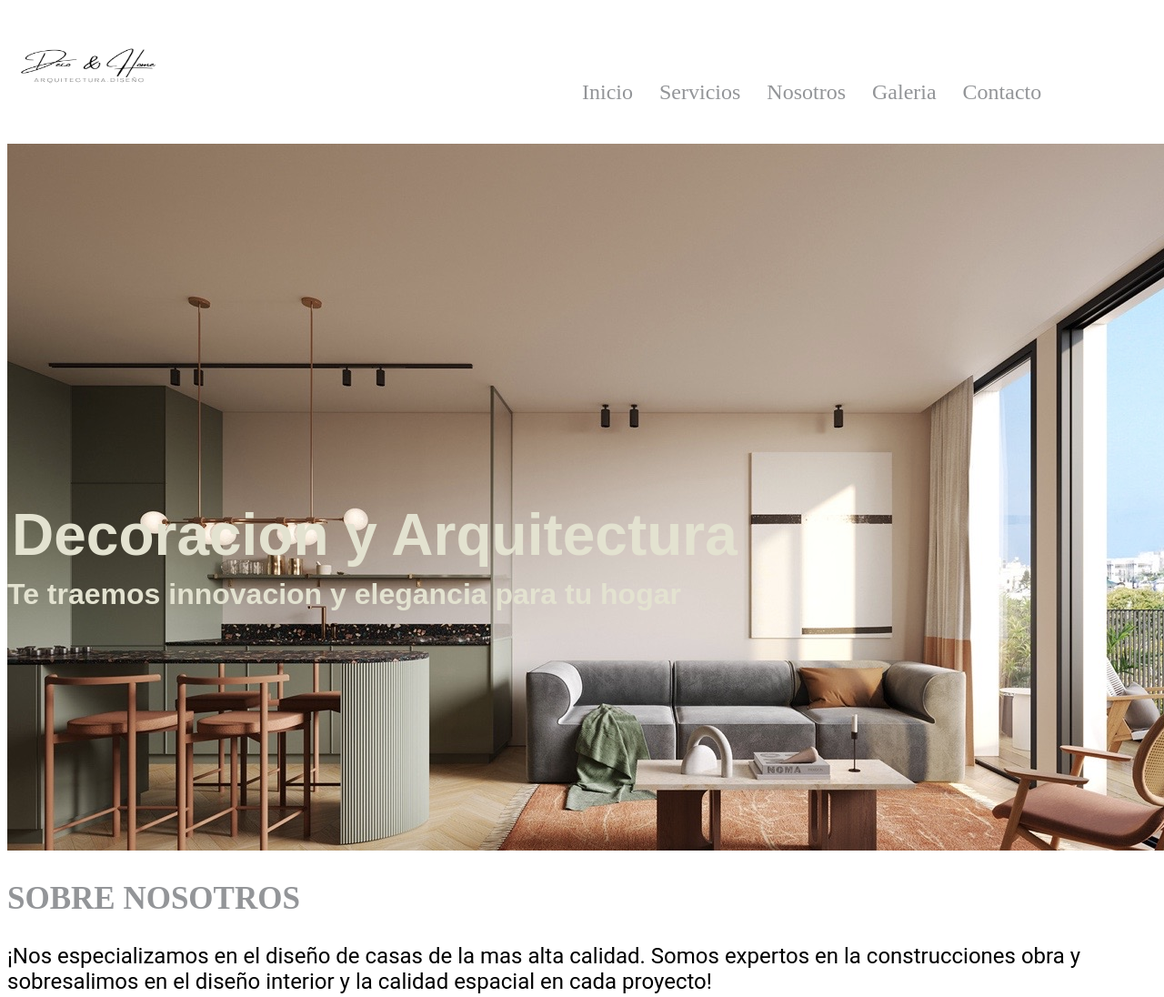
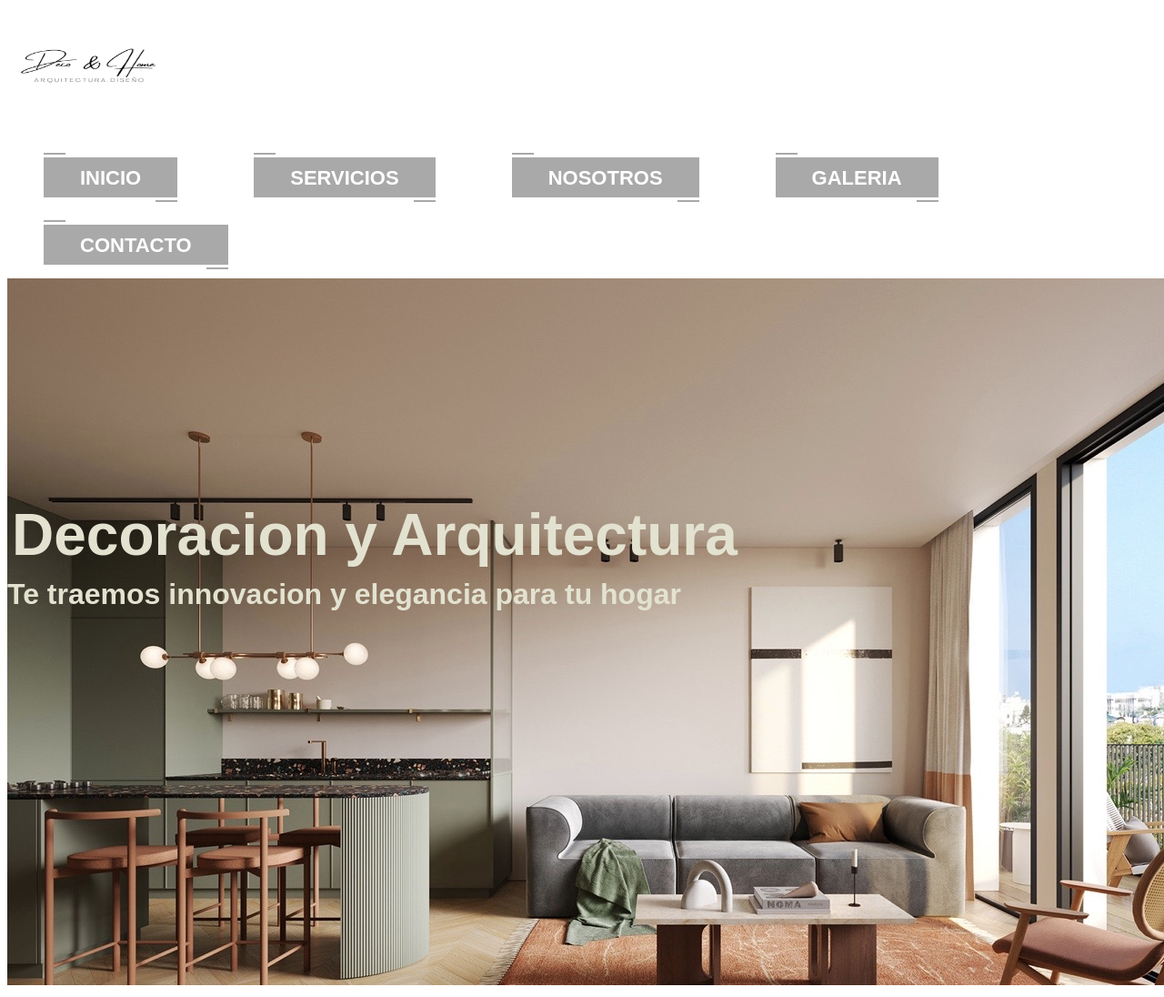
Before and after one commit to CatalinaRivass/desafioCatalinaRivas, a plain HTML site: page index.html in a window 1280 px wide. Shown: the top 1096 px of the page at 91% size. Drawn offline with Linux system fonts and the light colour scheme; files that its build step writes are made by us from their sources; files whose address does not match are found by name.

Commit message:
animacion en el nav

```diff
--- a/css/estilos2.css
+++ b/css/estilos2.css
@@ -17,14 +17,66 @@ header{
 }
 
 .navegadores{
-    position: absolute;
-    right: 100px;
-    top: 80px;
-    left: 50%;
-    word-spacing: 25px;
-    font-family:"Titillium Web",serif;
-    color: #939598;
-    font-weight: 300;
+
+}
+
+@import url(https://fonts.googleapis.com/css?family=BenchNine:700);
+.snip1582 {
+  background-color:darkgray;
+  border: none;
+  color: #ffffff;
+  cursor: pointer;
+  display: inline-block;
+  font-family: 'BenchNine', Arial, sans-serif;
+  font-size: 1em;
+  font-size: 22px;
+  line-height: 1em;
+  margin: 15px 40px;
+  outline: none;
+  padding: 12px 40px 10px;
+  position: relative;
+  text-transform: uppercase;
+  font-weight: 700;
+}
+
+.snip1582:before,
+.snip1582:after {
+  border-color: transparent;
+  -webkit-transition: all 0.25s;
+  transition: all 0.25s;
+  border-style: solid;
+  border-width: 0;
+  content: "";
+  height: 24px;
+  position: absolute;
+  width: 24px;
+}
+
+.snip1582:before {
+  border-color: darkgray;
+  border-top-width: 2px;
+  left: 0px;
+  top: -5px;
+}
+
+.snip1582:after {
+  border-bottom-width: 2px;
+  border-color: darkgray;
+  bottom: -5px;
+  right: 0px;
+}
+
+.snip1582:hover,
+.snip1582.hover {
+  background-color: darkgray;
+}
+
+.snip1582:hover:before,
+.snip1582.hover:before,
+.snip1582:hover:after,
+.snip1582.hover:after {
+  height: 100%;
+  width: 100%;
 }
 
 .titulo{
--- a/index.html
+++ b/index.html
@@ -15,11 +15,11 @@
                 <h1 class="titulo"> Decoracion y Arquitectura </h1>
                 <h2 class="subtitulo"> Te traemos innovacion y elegancia para tu hogar</h2>
                 <nav class="navegadores">
-                   <a href= "../29315/index.html"> Inicio</a></li>
-                   <a href= "views/servicios.html"> Servicios</a></li>
-                   <a href= "views/nosotros.html"> Nosotros</a></li>
-                   <a href= "views/galeria.html"> Galeria</a></li>
-                   <a href= "views/contacto.html"> Contacto</a></li>
+                   <a class="snip1582" href= "../29315/index.html"> Inicio</a></li>
+                   <a class="snip1582" href= "views/servicios.html"> Servicios</a></li>
+                   <a class="snip1582" href= "views/nosotros.html"> Nosotros</a></li>
+                   <a class="snip1582" href= "views/galeria.html"> Galeria</a></li>
+                   <a class="snip1582" href= "views/contacto.html"> Contacto</a></li>
               </nav>
         </header>
             <div>
```
